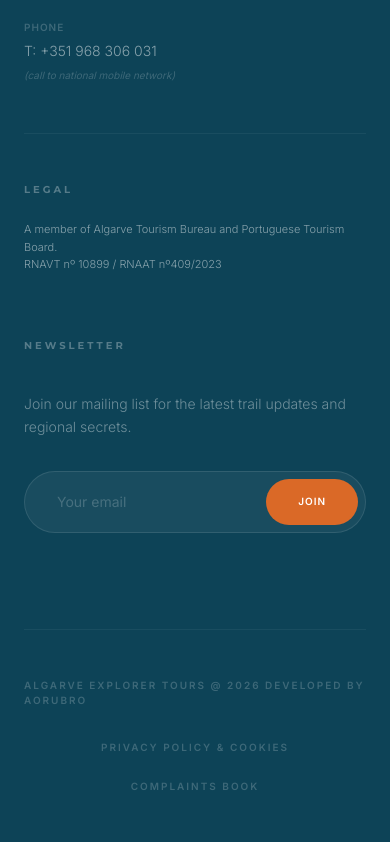
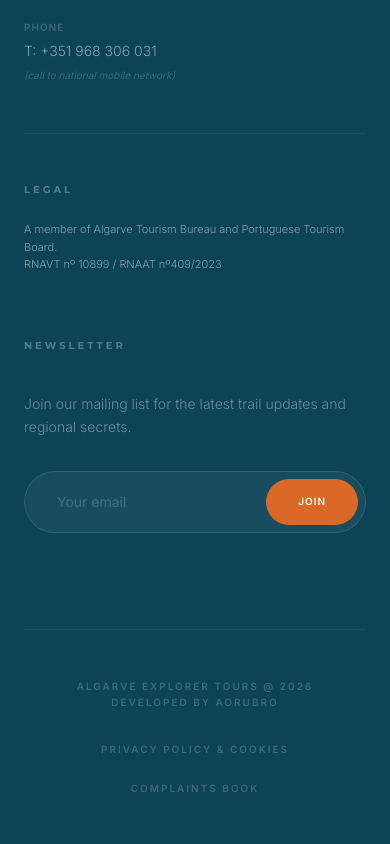
Before and after one commit to SEMRUMO-LDA/algarveexplorer, a React (Vite) app: page /#/ in a window 390 px wide. Shown: the part 7939-8783 px from the top of the page. Built offline with nearby package versions, Linux system fonts and the light colour scheme; no server answers.

Commit message:
Update footer developer credits with mobile line break

```diff
--- a/components/Footer.tsx
+++ b/components/Footer.tsx
@@ -108,7 +108,9 @@ const Footer: React.FC = () => {
 
         {/* Bottom Bar */}
         <div className="border-t border-white/5 pt-12 flex flex-col md:flex-row justify-between items-center text-white/20 text-[10px] font-bold uppercase tracking-[0.2em] gap-8">
-          <p>{t('footer.dev')}</p>
+          <p className="text-center md:text-left leading-relaxed">
+            {t('footer.devLine1')} <br className="md:hidden" /> {t('footer.devLine2')}
+          </p>
           <div className="flex flex-col md:flex-row items-center gap-6 md:gap-12">
             <a href="#" className="hover:text-white transition-colors">{t('footer.privacy')}</a>
             <a href="https://www.livroreclamacoes.pt" target="_blank" rel="noopener noreferrer" className="hover:text-white transition-colors">
--- a/translations.ts
+++ b/translations.ts
@@ -84,7 +84,8 @@ export const TRANSLATIONS: any = {
       member: 'A member of Algarve Tourism Bureau and Portuguese Tourism Board.',
       email: 'E-mail',
       phone: 'Phone',
-      dev: 'Algarve Explorer Tours @ 2026 DEVELOPED BY AORUBRO',
+      devLine1: 'Algarve Explorer Tours @ 2026',
+      devLine2: 'DEVELOPED BY AORUBRO',
       privacy: 'PRIVACY POLICY & COOKIES',
       complaints: 'COMPLAINTS BOOK',
       newsletter: {
@@ -314,7 +315,8 @@ export const TRANSLATIONS: any = {
       member: 'Membro da Associação de Turismo do Algarve e Turismo de Portugal.',
       email: 'E-mail',
       phone: 'Telefone',
-      dev: 'Algarve Explorer Tours @ 2026 DESENVOLVIDO PELA AORUBRO',
+      devLine1: 'Algarve Explorer Tours @ 2026',
+      devLine2: 'DESENVOLVIDO PELA AORUBRO',
       privacy: 'POLÍTICA DE PRIVACIDADE & COOKIES',
       complaints: 'LIVRO DE RECLAMAÇÕES',
       newsletter: {
```
